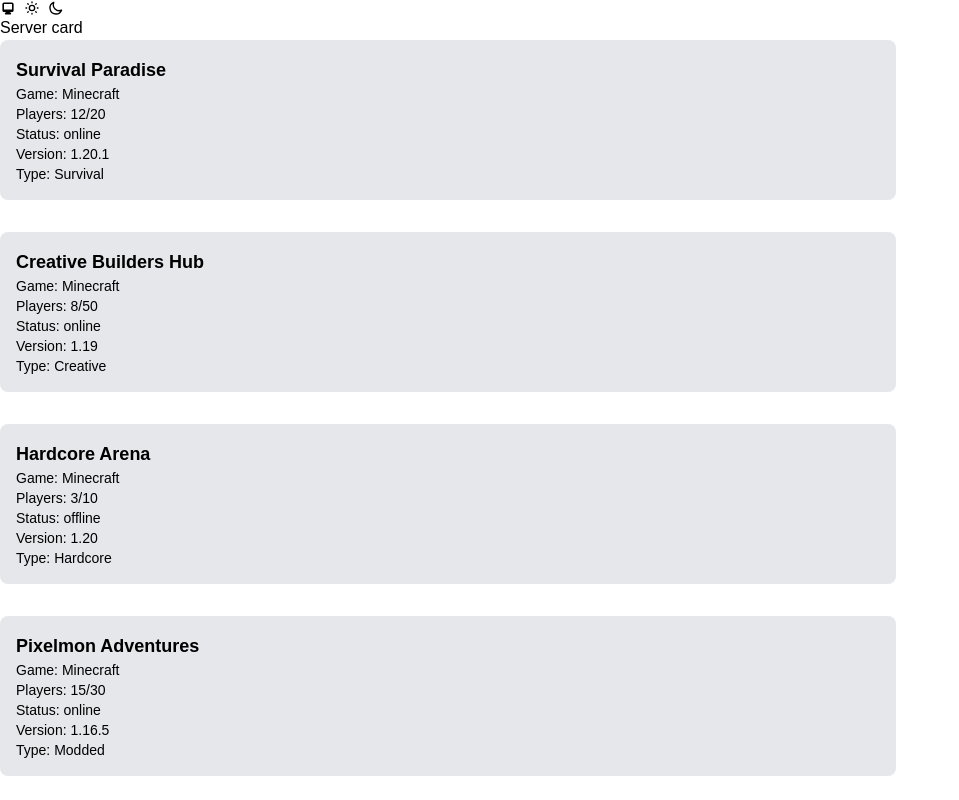
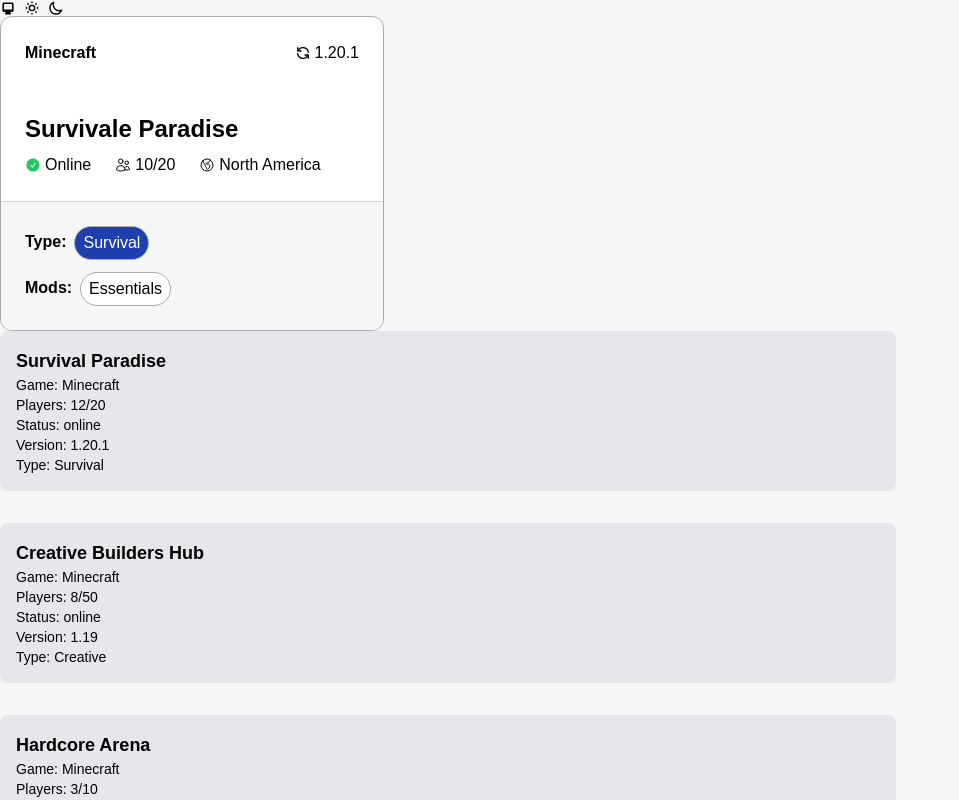
Before and after one commit to istvantothdesign/coding-assignment, a Next.js app: page / in a window 1280 px wide. Shown: the top 800 px of the page, without its empty margins (0-959 px from the left). Built offline with nearby package versions, Linux system fonts and the light colour scheme.

Commit message:
Server card ready, started working on breaking up the code into components

```diff
--- /dev/null
+++ b/src/app/components/InfoTag.tsx
@@ -0,0 +1,44 @@
+import React from "react";
+import { HiOutlineRefresh } from "react-icons/hi";
+import { HiOutlineUsers } from "react-icons/hi2";
+import { HiOutlineGlobeAmericas } from "react-icons/hi2";
+// import { HiOutlineCheckCircle } from "react-icons/hi2";
+// import { HiOutlineXCircle } from "react-icons/hi2";
+import { HiCheckCircle } from "react-icons/hi2";
+import { HiXCircle } from "react-icons/hi2";
+
+interface Props {
+  children?: React.ReactNode;
+  type?: "status" | "players" | "version" | "location";
+}
+
+export default function InfoTag({ children, type }: Props) {
+  let icon;
+  let statusColorClass = "";
+
+  switch (type) {
+    case "version":
+      icon = <HiOutlineRefresh />;
+      break;
+    case "players":
+      icon = <HiOutlineUsers />;
+      break;
+    case "location":
+      icon = <HiOutlineGlobeAmericas />;
+      break;
+    case "status":
+      icon = children === "Online" ? <HiCheckCircle /> : <HiXCircle />;
+      statusColorClass =
+        children === "Online" ? "text-green-500" : "text-gray-500";
+      break;
+    default:
+      icon = null;
+  }
+
+  return (
+    <div className="flex gap-1 items-center">
+      {icon && <span className={`${statusColorClass}`}>{icon}</span>}
+      <p className={`font-medium `}>{children}</p>
+    </div>
+  );
+}
--- a/src/app/components/ServerCard.tsx
+++ b/src/app/components/ServerCard.tsx
@@ -1,9 +1,75 @@
 import React from "react";
+import { HiOutlineRefresh } from "react-icons/hi";
+import { HiOutlineUsers } from "react-icons/hi2";
+import { HiOutlineGlobeAmericas } from "react-icons/hi2";
+import Tag from "./Tag";
+import InfoTag from "./InfoTag";
 
 export default function ServerCard() {
   return (
-    <div>
-      <p>Server card</p>
+    // change width
+    <div className="w-96">
+      {/* Card */}
+      <div className="bg-backgroundAccent text-foreground dark:bg-backgroundAccent dark:text-foreground rounded-xl border border-strokeMedium dark:border-strokeMedium overflow-hidden">
+        {/* Header */}
+        <div className="p-6 flex flex-col gap-12">
+          {/* Game name and version */}
+          <div className="flex justify-between ">
+            <p className="font-bold">Minecraft</p>
+            <div className="flex gap-1 items-center">
+              <HiOutlineRefresh />
+              <p className="font-medium">1.20.1</p>
+            </div>
+          </div>
+
+          {/* Server name */}
+          <div className="flex flex-col gap-2">
+            <h3 className="text-2xl font-bold">Survivale Paradise</h3>
+
+            {/* Info */}
+            <div className="flex gap-6">
+              {/* Status */}
+              {/* <div className="flex gap-1 items-center font-medium"> */}
+              {/*   <div className="w-3 h-3 bg-green-500 border rounded-full"></div> */}
+              {/*   Online */}
+              {/* </div> */}
+
+              <InfoTag type="status">Online</InfoTag>
+
+              {/* Players */}
+              <div className="flex gap-1 items-center font-medium">
+                <HiOutlineUsers />
+                10/20
+              </div>
+
+              {/* Region */}
+              <div className="flex gap-1 items-center font-medium">
+                <HiOutlineGlobeAmericas />
+                North America
+              </div>
+            </div>
+          </div>
+        </div>
+
+        {/* Footer */}
+        <div className="flex flex-col gap-3 bg-background dark:bg-background p-6 border-t border-strokeLight dark:border-strokeLight">
+          {/* Type */}
+          <div className="flex gap-2 items-start">
+            <p className="font-bold  py-1">Type:</p>
+            <div className="flex  gap-1 flex-wrap">
+              <Tag>Survival</Tag>
+            </div>
+          </div>
+
+          {/* Mods */}
+          <div className="flex gap-2 items-start">
+            <p className="font-bold  py-1">Mods:</p>
+            <div className="flex  gap-1 flex-wrap">
+              <Tag mods>Essentials</Tag>
+            </div>
+          </div>
+        </div>
+      </div>
     </div>
   );
 }
--- /dev/null
+++ b/src/app/components/Tag.tsx
@@ -0,0 +1,44 @@
+import React from "react";
+
+interface Props {
+  children: React.ReactNode;
+  color?:
+    | "yellow"
+    | "red"
+    | "green"
+    | "blue"
+    | "orange"
+    | "purple"
+    | "pink"
+    | "teal";
+  mods?: boolean;
+}
+
+const colorClasses: { [key: string]: string } = {
+  yellow: "bg-yellow-800",
+  red: "bg-red-800",
+  green: "bg-green-800",
+  blue: "bg-blue-800",
+  orange: "bg-orange-800",
+  purple: "bg-purple-800",
+  pink: "bg-pink-800",
+  teal: "bg-teal-800",
+};
+
+export default function Tag({ children, color = "blue", mods }: Props) {
+  return mods ? (
+    <div
+      className={`text-foreground bg-backgroundAccent dark:text-foreground dark:bg-backgroundAccent font-medium px-2 py-1 rounded-full text-center border border-strokeMedium dark:border-strokeMedium`}
+    >
+      {children}
+    </div>
+  ) : (
+    <div
+      className={`${
+        colorClasses[color] || colorClasses["blue"]
+      } text-white font-medium px-2 py-1 rounded-full text-center border border-strokeMedium dark:border-strokeMedium`}
+    >
+      {children}
+    </div>
+  );
+}
--- a/src/app/globals.css
+++ b/src/app/globals.css
@@ -4,8 +4,8 @@
 
 /**/
 :root {
-  --background: #white;
-  --background-accent: #f6f6f6;
+  --background: #f6f6f6;
+  --background-accent: white;
   --foreground: black;
   --stroke-medium: #ababab;
   --stroke-light: #dbdbdb;
@@ -34,7 +34,7 @@
 .dark {
   --background: #1e1e1e;
   --background-accent: #171717;
-  --foreground: #ededed;
+  --foreground: white;
   --stroke-medium: #686868;
   --stroke-light: #373737;
 }
```
